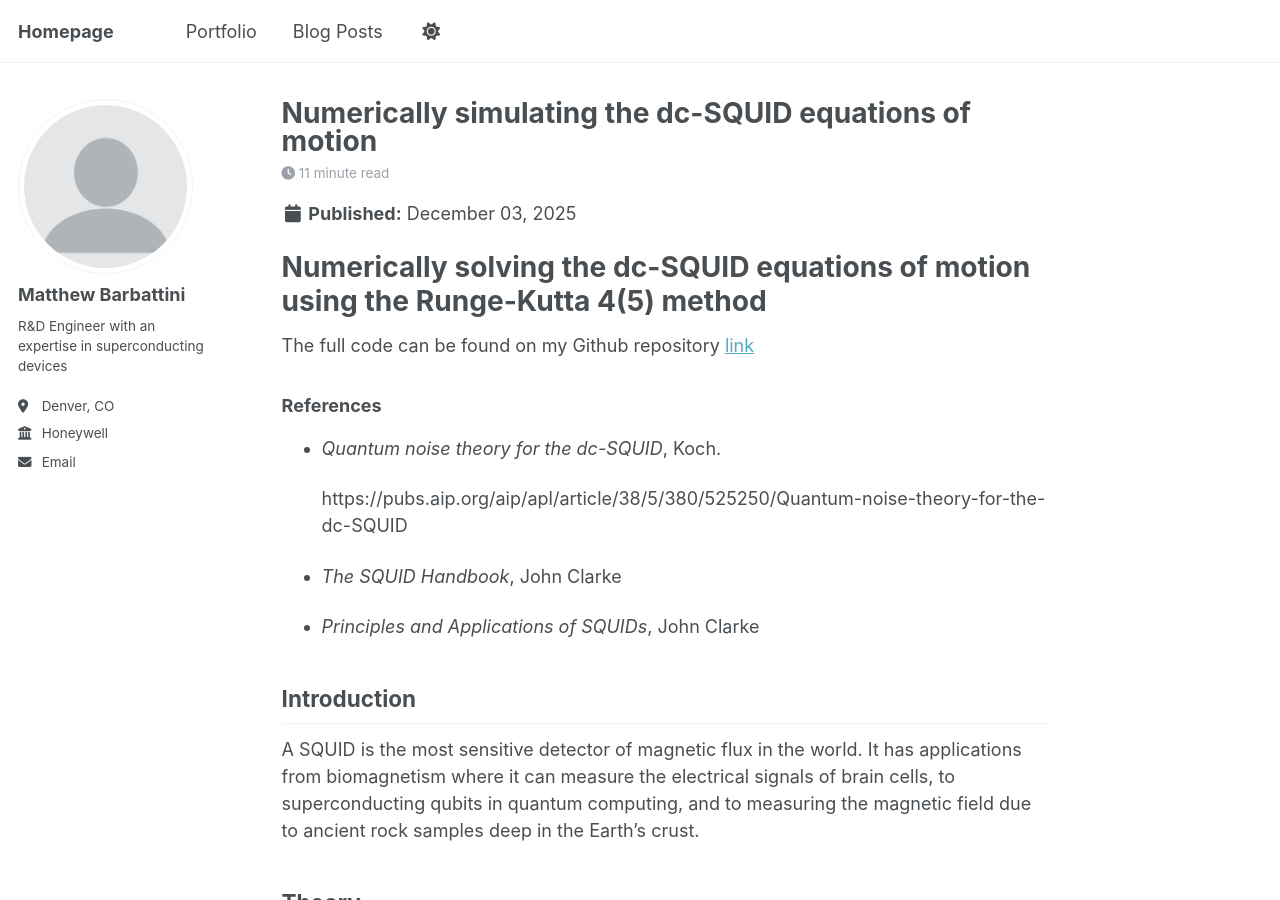
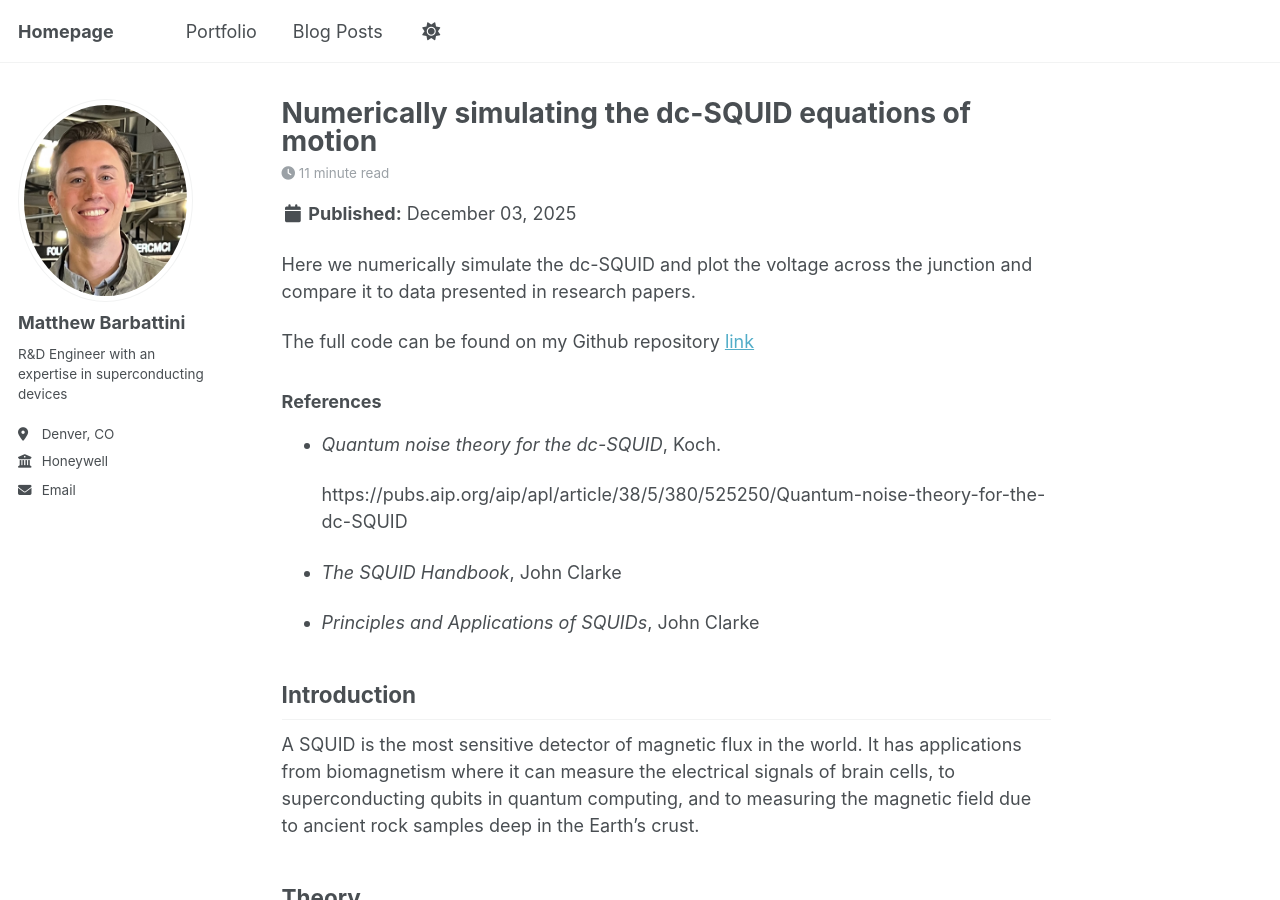
Before and after one commit to mbarbattini/mbarbattini.github.io, a Jekyll site: the page built from _posts/2025-12-3-dc-squid-numerical.md, in a window 1280 px wide and 900 px high. Built offline with Jekyll 4.4.1, drawn with Linux system fonts in a browser that asks for light colours; a script that is not in the unit is left out; some of the changed text lies outside the part shown.

Commit message:
Title fix #2 and bio photo

```diff
--- a/_config.yml
+++ b/_config.yml
@@ -22,7 +22,7 @@ repository: "mbarbattini/mbarbattini.github.io"
 #               Additional customization can be done by editing /_includes/author-profile.html
 author:
   # Biographic information
-  avatar: "profile.png"
+  avatar: "my_headshot.jpeg"
   name: "Matthew Barbattini"
   pronouns: # example: "she/her"
   bio: "R&D Engineer with an expertise in superconducting devices"
--- a/_posts/2025-12-3-dc-squid-numerical.md
+++ b/_posts/2025-12-3-dc-squid-numerical.md
@@ -2,11 +2,9 @@
 title: Numerically simulating the dc-SQUID equations of motion
 date: 2025-12-3 11:00:00
 ---
-
-# Numerically solving the dc-SQUID equations of motion using the Runge-Kutta 4(5) method
+Here we numerically simulate the dc-SQUID and plot the voltage across the junction and compare it to data presented in research papers.
 
 The full code can be found on my Github repository [link](https://github.com/mbarbattini/computational_physics/tree/main/1_dc_squid_numerical)
-
 
 ### References
 
@@ -312,3 +310,9 @@ Here is another plot for several different bias points.
 At lower bias currents, there are large portions of the plot where the voltage is 0, which would not be good because then the magnetic flux would not be detected. It looks like the $2.25I_0$ curve has the largest transfer coefficient, which is good, but there is little difference in the output voltage for other areas, which would not allow you to distinguish between certain values of magnetic flux.
 
 Therefore the best bias point would be the $2.5I_0$ curve because it gives a nice sinusoidal shape with relatively large transfer coefficient. This supports the idea that the SQUID should be biased in the resistive regime $I_b > 2I_0$.
+
+Here is a plot from a research paper showing the same thing from measured data
+
+![](/images/dc_squid/measured_v_phi_bolometer.png)
+
+From https://arxiv.org/pdf/1112.4215
```
Also changed, not shown: images/dc_squid/measured_v_phi_bolometer.png (added), images/my_headshot.jpeg (added).
